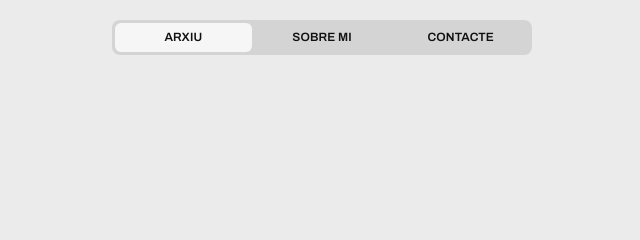
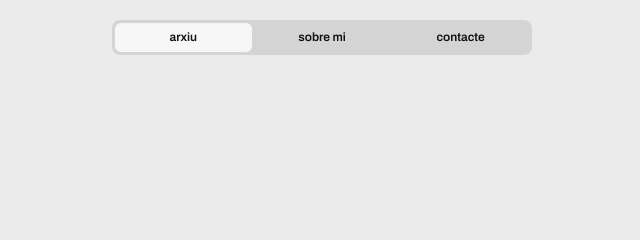
Before and after one commit to elisavajoan/portfoli, a plain HTML site: page index.html in a window 1280 px wide. Shown: the top 240 px of the page, 318-958 px from the left. Drawn offline with Linux system fonts and the light colour scheme.

Commit message:
Cabecera en minúscula
Co-Authored-By: Claude Opus 5.5 <noreply@anthropic.com>
Claude-Session: https://claude.ai/code/session_01Mjai5xz3GpyvygPXLprqof

```diff
--- a/index.html
+++ b/index.html
@@ -16,7 +16,7 @@ button{all:unset;cursor:pointer}
 /* cabecera */
 .head{position:fixed;left:50%;top:max(20px,env(safe-area-inset-top,0px));transform:translateX(-50%);z-index:100;
   width:var(--col);display:flex;padding:3px;gap:2px;background:var(--pill);border-radius:8px}
-.head button{flex:1;text-align:center;padding:7px 4px;border-radius:6px;text-transform:uppercase;letter-spacing:.01em;white-space:nowrap;transition:background .2s}
+.head button{flex:1;text-align:center;padding:7px 4px;border-radius:6px;text-transform:lowercase;white-space:nowrap;transition:background .2s}
 .head button:hover{background:rgba(255,255,255,.45)}
 .head button[aria-pressed=true]{background:var(--on)}
 @media (max-width:400px){.head button{font-size:10.5px;padding:7px 2px}}
```
